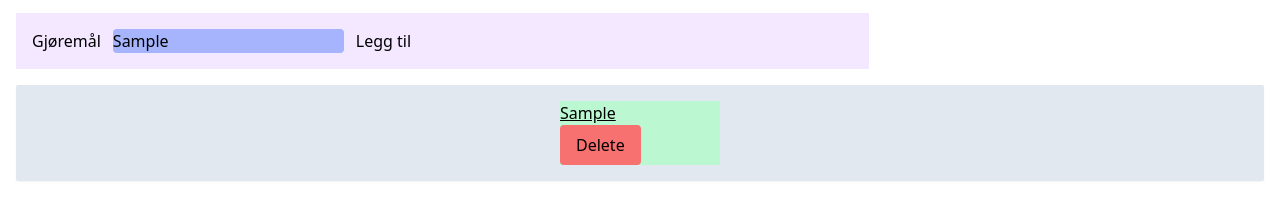
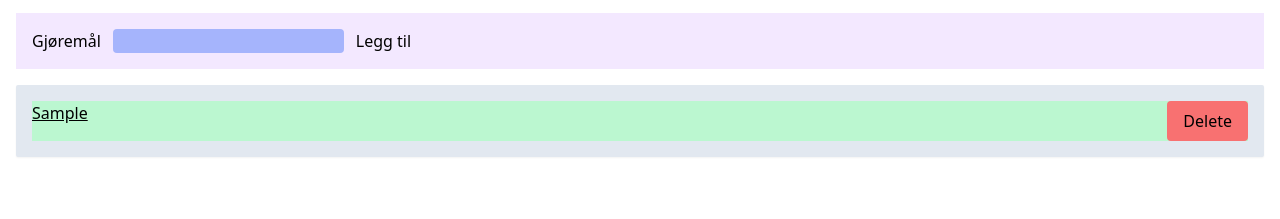
Before and after one commit to amaliebernes/Todo, a website: page index.html in a window 1280 px wide. Both pictures are taken after typing "Sample" into the empty fields and a click on the button "Legg til". Shown: the part 35-254 px from the top of the page. Drawn offline with nearby package versions, Linux system fonts and the light colour scheme.

Commit message:
User input reset

```diff
--- a/index.html
+++ b/index.html
@@ -21,7 +21,7 @@
     <main>
       <!-- Her kommer gjøremålslisten
       Her er input HTML-->
-      <form class="bg-purple-100 p-4 w-2/3 flex flex-center gap-3 items-center p-4 m-4" id="user-input">
+      <form class="bg-purple-100 p-4 w-3/3 flex flex-center gap-3 items-center p-4 m-4" id="user-input">
         <label for="todo">Gjøremål</label>
         <input class="bg-indigo-300 rounded" type="text" name="todo" id="todo" />
 
--- a/script.js
+++ b/script.js
@@ -27,6 +27,7 @@ function handleSubmit(event) {
   console.log("Creating Todo Object...");
   let newTodo = createTodoObject(userInput);
 
+
   console.log("Append new todo list");
 
   todos.push(newTodo);
@@ -34,6 +35,8 @@ function handleSubmit(event) {
   console.log("Update the stord list");
   let jsonTodos = JSON.stringify(todos);
   localStorage.setItem("todos", jsonTodos);
+
+  userInput.reset();
 
   renderTodos();
 }
@@ -70,7 +73,7 @@ function createTodoCard(todoObject) {
 
 
   //konfigruer elementene med korrekt verdier
-  todoCard.className ="bg-green-200 w-40";
+  todoCard.className ="bg-green-200 w-full flex justify-between";
   titleElement.className ="underline";
   deleteButton.className ="bg-red-400 px-4 py-2 rounded hover:bg-red-300";
 
```
